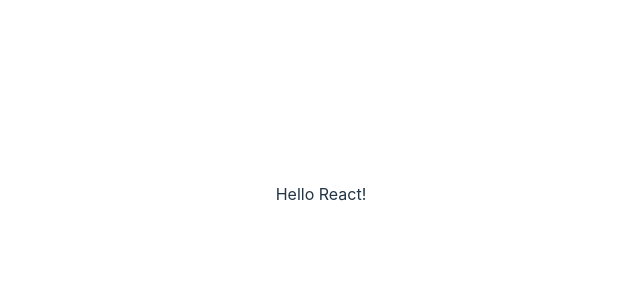
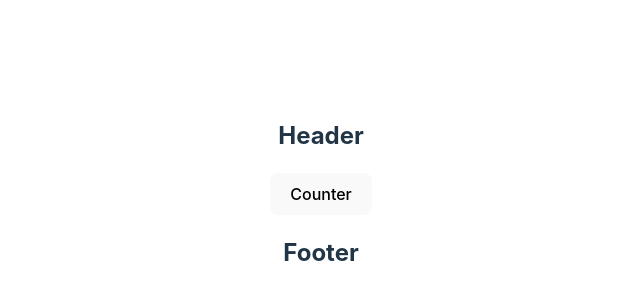
Before and after one commit to bullets-jyr/learn-react, a React (Vite) app: page / in a window 1280 px wide. Shown: the part 206-506 px from the top of the page, without its empty margins (319-959 px from the left). Built offline with nearby package versions, Linux system fonts and the light colour scheme.

Commit message:
컴포넌트란? 컴포넌트 분리 기준

```diff
--- a/src/App.jsx
+++ b/src/App.jsx
@@ -1,14 +1,16 @@
-import { useState } from 'react'
 import './App.css'
+import Header from './components/Header'
+import Main from './components/Main'
+import Footer from './components/Footer'
 
 function App() {
-  const [count, setCount] = useState(0)
-
-  return (
-    <>
-      Hello React!
-    </>
-  )
+    return (
+        <>
+            <Header />
+            <Main />
+            <Footer />
+        </>
+    )
 }
 
 export default App
--- /dev/null
+++ b/src/components/Counter.jsx
@@ -0,0 +1,7 @@
+function Counter() {
+    return (
+        <button>Counter</button>
+    )
+}
+
+export default Counter;
--- /dev/null
+++ b/src/components/Footer.jsx
@@ -0,0 +1,9 @@
+function Footer() {
+    return (
+        <footer>
+            <h2>Footer</h2>
+        </footer>
+    )
+}
+
+export default Footer;
--- /dev/null
+++ b/src/components/Header.jsx
@@ -0,0 +1,9 @@
+function Header() {
+    return (
+        <header>
+            <h2>Header</h2>
+        </header>
+    )
+}
+
+export default Header;
--- /dev/null
+++ b/src/components/Main.jsx
@@ -0,0 +1,11 @@
+import Counter from "./Counter";
+
+function Main() {
+    return (
+        <main>
+            <Counter />
+        </main>
+    )
+}
+
+export default Main;
```
